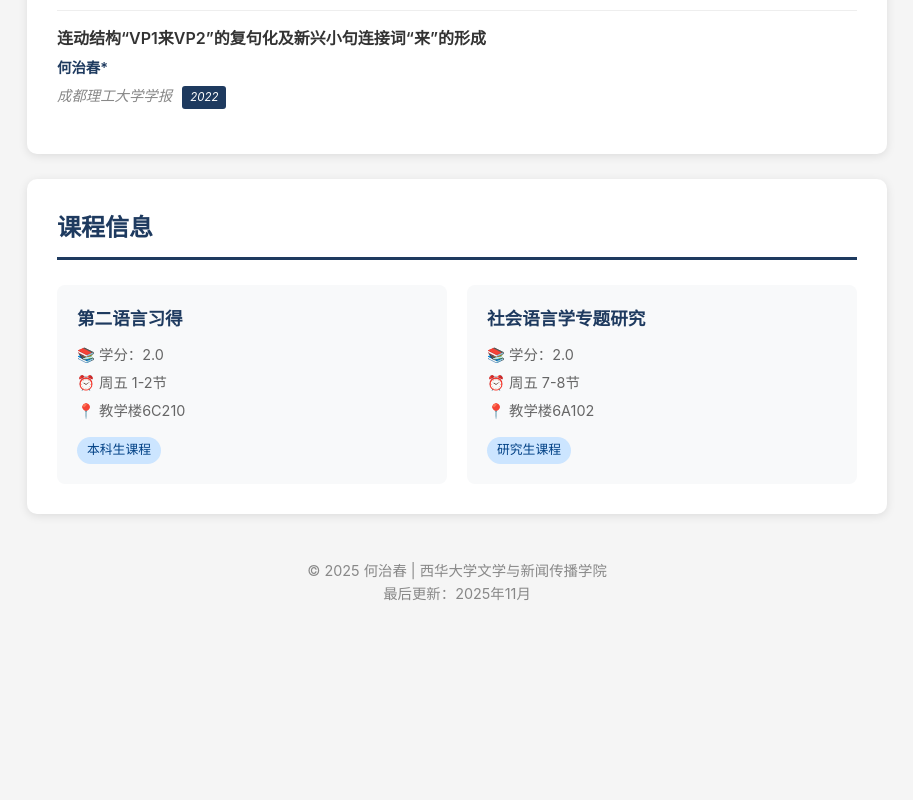
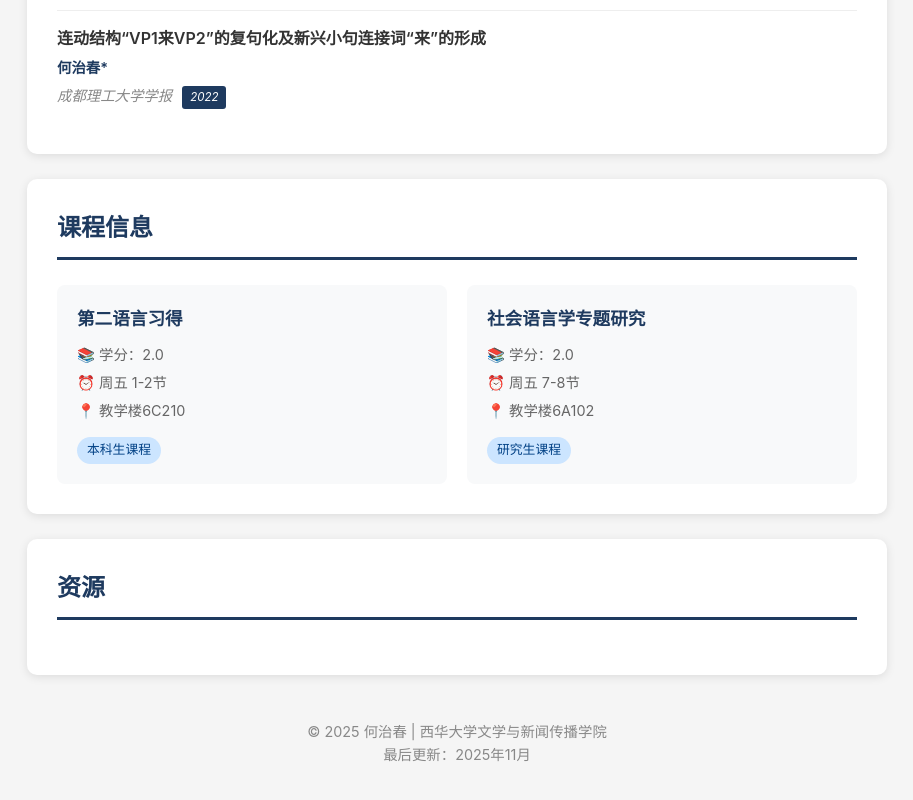
Before and after one commit to windrainhzc/windrainhzc.github.io, a plain HTML site: page index.html in a window 1280 px wide. Shown: the part 1786-2586 px from the top of the page, without its empty margins (183-1096 px from the left). Before the commit the page ends 2431 px from the top, so only its background shows below. Drawn offline with Linux system fonts and the light colour scheme.

Commit message:
Update index.html

```diff
--- a/index.html
+++ b/index.html
@@ -433,6 +433,11 @@
               </div>
         </section>
 
+        <!-- 资源 -->
+        <section class="section" id="publications">
+            <h2 class="section-title">资源</h2>
+        </section>
+
         <!-- 页脚 -->
         <footer class="footer">
             <p>© 2025 何治春 | 西华大学文学与新闻传播学院</p>
```
